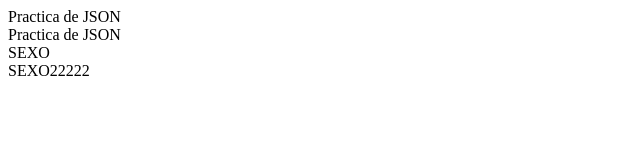
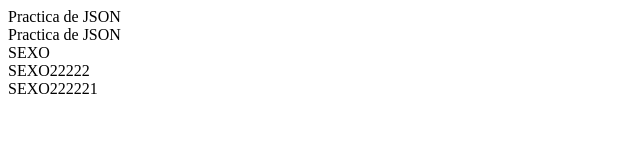
Before and after one commit to RichiGM/prueba_colaboradores, a plain HTML site: page web/index.html in a window 1280 px wide. Shown: the whole page, without its empty margins (0-640 px from the left). Drawn offline with Linux system fonts and the light colour scheme.

Commit message:
rama art

```diff
--- a/web/index.html
+++ b/web/index.html
@@ -17,5 +17,6 @@ Click nbfs://nbhost/SystemFileSystem/Templates/JSP_Servlet/Html.html to edit thi
         <div>Practica de JSON</div>
         <div>SEXO</div>
         <div>SEXO22222</div>
+        <div>SEXO222221</div>
     </body>
 </html>
```
